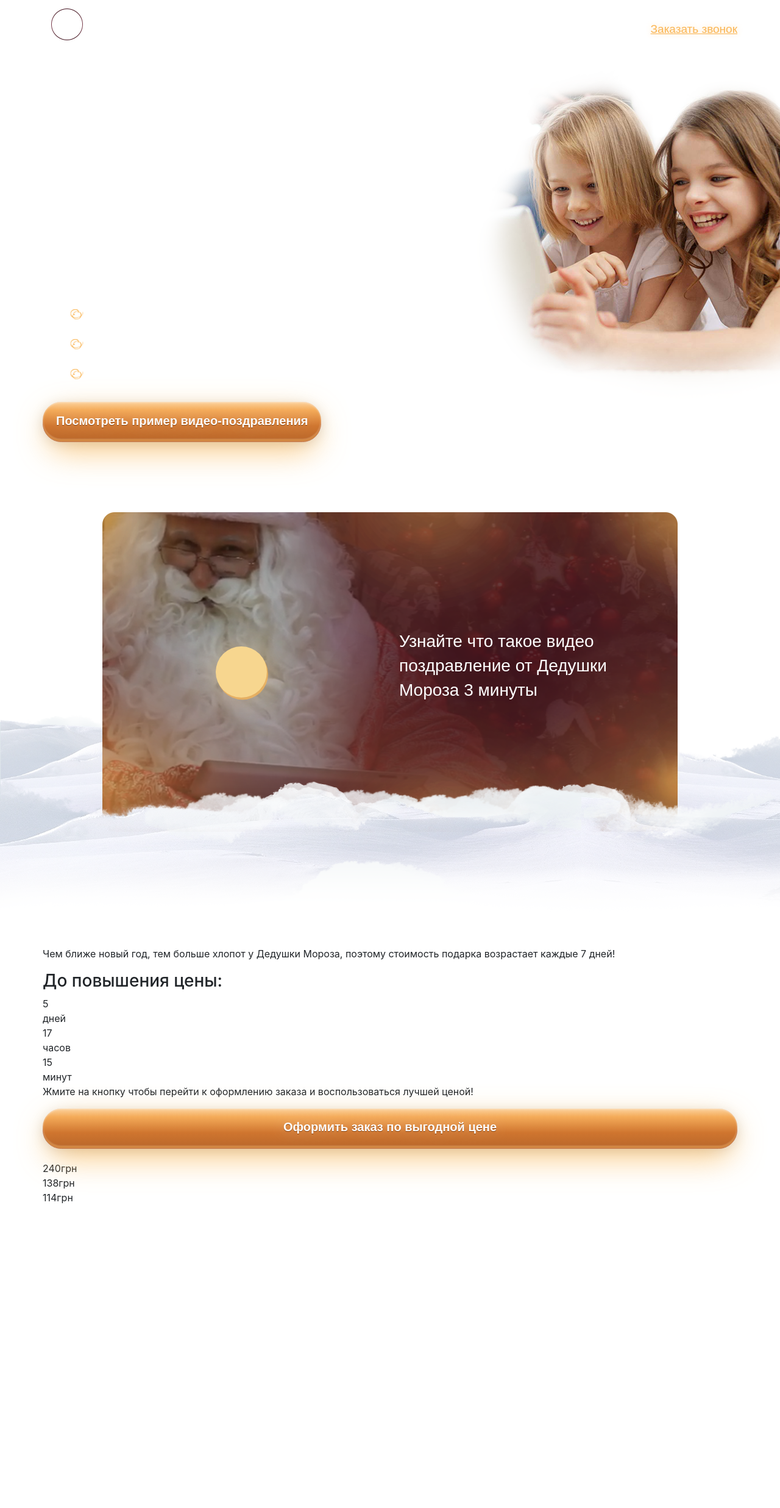
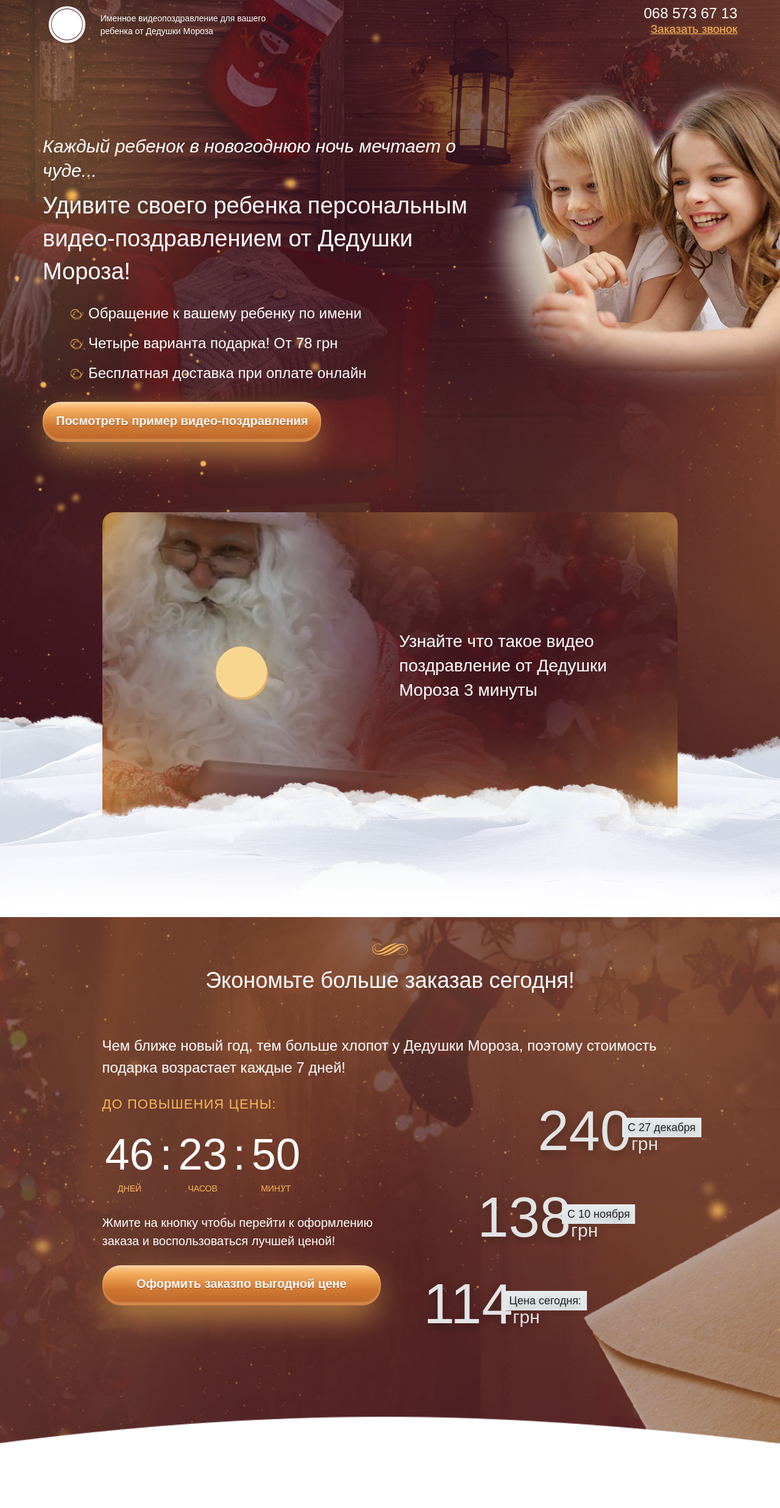
Before and after one commit to tagopen/Video, a PHP site: page / in a window 1280 px wide; the page is wider, and only the part inside the window is pictured. Shown: that part at 61% size. Before the commit the page ends 1974 px from the top of that part, so only its background shows below. Run offline with PHP 8.4, Linux system fonts and the light colour scheme; some web fonts are replaced.

Commit message:
section discount

```diff
--- a/app/css/style.css
+++ b/app/css/style.css
@@ -248,13 +248,39 @@ button:focus {
 
 /* heading */
 .heading {
+  position: relative;
   font: 500 28px/40px "PF Din Text Pro", sans-serif;
   color: #212121;
   text-align: center;
 }
 
+.heading--curl {
+  padding-top: 42px;
+}
+
+.heading--curl:before {
+  content: '';
+  position: absolute;
+  top: 0;
+  left: 50%;
+  -webkit-transform: translateX(-50%);
+      -ms-transform: translateX(-50%);
+          transform: translateX(-50%);
+  width: 60px;
+  height: 22px;
+  background: url(../img/icons/curl.png) no-repeat 50% 50%;
+  background-size: contain;
+}
+
 .heading--white {
   color: #fff;
+}
+
+@media only screen and (min-width: 768px) {
+  .heading {
+    font-size: 36px;
+    line-height: 40px;
+  }
 }
 
 /* button */
@@ -275,6 +301,9 @@ button:focus {
   display: -webkit-inline-flex;
   display: -ms-inline-flexbox;
   display: inline-flex;
+  -webkit-flex-wrap: wrap;
+      -ms-flex-wrap: wrap;
+          flex-wrap: wrap;
   -webkit-box-pack: center;
   -webkit-justify-content: center;
       -ms-flex-pack: center;
@@ -376,12 +405,6 @@ button:focus {
   }
 }
 
-  .btn {
-    font-size: 20px;
-    line-height: 26px;
-  }
-}
-
 /* ---------------------------------------- */
 /* H O M E    P A G E    S T Y L E          */
 /* ---------------------------------------- */
@@ -392,6 +415,7 @@ button:focus {
   position: relative;
   background: url(../img/headerbg.jpg) no-repeat;
   background-size: cover;
+  overflow: hidden;
 }
 
 .menu {
@@ -688,3 +712,227 @@ button:focus {
 /* ---------------------------------------------- */
 /* S E C T I O N    D I S C O U N T    S T Y L E  */
 /* ---------------------------------------------- */
+.discount {
+  padding: 50px 0 83px;
+  background-image: url(../img/letter.png);
+  background-repeat: no-repeat;
+  background-size: cover;
+  background-position: 50% 50%;
+}
+
+.discount__heading {
+  margin-bottom: 50px;
+}
+
+.discount__descr {
+  margin-bottom: 26px;
+}
+
+.discount__price {
+  margin-bottom: 26px;
+}
+
+.discount__countdown {
+  margin-bottom: 46px;
+  text-align: center;
+}
+
+.discount__notify {
+  margin-bottom: 34px;
+  text-align: center;
+}
+
+.descr {
+  font: 500 24px/36px "PF Din Text Pro", sans-serif;
+  color: #212121;
+  text-align: center;
+}
+
+.descr--white {
+  color: #fff;
+}
+
+.countdown__heading {
+  margin-bottom: 17px;
+}
+
+.timer {
+  display: -webkit-box;
+  display: -webkit-flex;
+  display: -ms-flexbox;
+  display: flex;
+  -webkit-flex-wrap: wrap;
+      -ms-flex-wrap: wrap;
+          flex-wrap: wrap;
+  -webkit-box-orient: horizontal;
+  -webkit-box-direction: normal;
+  -webkit-flex-direction: row;
+      -ms-flex-direction: row;
+          flex-direction: row;
+  -webkit-box-pack: center;
+  -webkit-justify-content: center;
+      -ms-flex-pack: center;
+          justify-content: center;
+}
+
+.timer__item {
+  margin: 10px 5px;
+}
+
+.timer__time {
+  margin-bottom: 11px;
+  font: 400 72px/74px "Neumann", sans-serif;
+  color: #fff;
+  text-transform: uppercase;
+}
+
+.timer__text {
+  display: block;
+  font: 400 14px/16px "PF Din Text Pro", sans-serif;
+  color: #fab655;
+  text-transform: uppercase;
+  text-align: center;
+}
+
+.cd-heading {
+  font: 400 22px/36px "Neumann", sans-serif;
+  color: #fab655;
+  text-transform: uppercase;
+  letter-spacing: 1.1px;
+}
+
+.price {
+  display: -webkit-box;
+  display: -webkit-flex;
+  display: -ms-flexbox;
+  display: flex;
+  -webkit-box-orient: horizontal;
+  -webkit-box-direction: normal;
+  -webkit-flex-direction: row;
+      -ms-flex-direction: row;
+          flex-direction: row;
+  -webkit-flex-wrap: wrap;
+      -ms-flex-wrap: wrap;
+          flex-wrap: wrap;
+  -webkit-box-pack: center;
+  -webkit-justify-content: center;
+      -ms-flex-pack: center;
+          justify-content: center;
+}
+
+.price__item {
+  position: relative;
+  margin: 13px 15px;
+  padding-bottom: 20px;
+}
+
+.price__value {
+  margin-right: 6px;
+  font: 400 48px/50px "Neumann", sans-serif;
+  text-shadow: 0 5px 15px rgba(0, 0, 0, 0.35);
+  color: #e3e3e3;
+}
+
+.price__value:after {
+  content: attr(data-label);
+  position: absolute;
+  margin-bottom: -4px;
+  bottom: 0;
+  left: 50%;
+  -webkit-transform: translateX(-50%);
+      -ms-transform: translateX(-50%);
+          transform: translateX(-50%);
+  padding: 2px 7px 3px;
+  background-color: #e6ebed;
+  font: 300 18px/20px "PF Din Text Pro", sans-serif;
+  color: #212121;
+  text-align: center;
+  white-space: nowrap;
+}
+
+.price__currency {
+  font: 400 16px/32px "Neumann", sans-serif;
+  text-shadow: 0 5px 15px rgba(0, 0, 0, 0.35);
+  color: #e3e3e3;
+}
+
+.notify {
+  font: 500 20px/30px "PF Din Text Pro", sans-serif;
+  color: #fff;
+}
+
+@media only screen and (min-width: 768px) {
+  .discount {
+    padding: 42px 0 228px;
+  }
+  .discount__heading {
+    margin-bottom: 69px;
+  }
+  .discount__descr {
+    margin-bottom: 24px;
+    text-align: left;
+  }
+  .discount__countdown {
+    margin-bottom: 23px;
+    text-align: left;
+  }
+  .discount__notify {
+    margin-bottom: 25px;
+    text-align: left;
+  }
+  .timer {
+    -webkit-box-pack: start;
+    -webkit-justify-content: flex-start;
+        -ms-flex-pack: start;
+            justify-content: flex-start;
+  }
+  .price__value {
+    position: relative;
+    margin: 0;
+    font-size: 66px;
+    line-height: 70px;
+  }
+  .price__value:after {
+    margin-left: -10px;
+    top: 22px;
+    left: 100%;
+    bottom: auto;
+    -webkit-transform: translateX(0);
+        -ms-transform: translateX(0);
+            transform: translateX(0);
+    font-size: 13px;
+    line-height: 15px;
+  }
+  .price__currency {
+    font-size: 21px;
+    line-height: 23px;
+  }
+}
+
+@media only screen and (min-width: 992px) {
+  .price__item--2 {
+    -webkit-transform: translateX(-50%);
+        -ms-transform: translateX(-50%);
+            transform: translateX(-50%);
+  }
+  .price__item--3 {
+    -webkit-transform: translateX(-100%);
+        -ms-transform: translateX(-100%);
+            transform: translateX(-100%);
+  }
+  .price__value {
+    font-size: 92px;
+    line-height: 96px;
+  }
+  .price__value:after {
+    margin-left: -15px;
+    padding: 5px 9px;
+    top: 30px;
+    font-size: 18px;
+    line-height: 22px;
+  }
+  .price__currency {
+    font-size: 30px;
+    line-height: 34px;
+  }
+}
--- a/app/index.html
+++ b/app/index.html
@@ -36,18 +36,18 @@
     <meta name="twitter:image" content="/img/logo/microformat.png"/>
     <!-- build:css css/bundle.min.css-->
     <!-- Fonts CSS-->
-    <link rel="stylesheet" href="css/fonts.css?v=1510600122089">
+    <link rel="stylesheet" href="css/fonts.css?v=1510617572037">
     <!-- Bootstrap CSS-->
-    <link rel="stylesheet" href="css/bootstrap.css?v=1510600122089">
+    <link rel="stylesheet" href="css/bootstrap.css?v=1510617572037">
     <!-- Font-Awesome CSS-->
-    <link rel="stylesheet" href="css/font-awesome.css?v=1510600122089">
+    <link rel="stylesheet" href="css/font-awesome.css?v=1510617572037">
     <!-- Custom CSS -->
-    <link rel="stylesheet" href="css/style.css?v=1510600122089">
+    <link rel="stylesheet" href="css/style.css?v=1510617572037">
     <!-- endbuild-->
     <!-- HTML5 Shim and Respond.js IE8 support of HTML5 elements and media queries-->
     <!-- WARNING: Respond.js doesn't work if you view the page via file://--><!--[if lt IE 9]>
-<script src="https://oss.maxcdn.com/libs/html5shiv/3.7.2/html5shiv.min.js?v=1510600122089"></script>
-<script src="https://oss.maxcdn.com/libs/respond.js/1.4.2/respond.min.js?v=1510600122089"></script>
+<script src="https://oss.maxcdn.com/libs/html5shiv/3.7.2/html5shiv.min.js?v=1510617572037"></script>
+<script src="https://oss.maxcdn.com/libs/respond.js/1.4.2/respond.min.js?v=1510617572037"></script>
 <![endif]-->
   </head>
   <body class="body">
@@ -131,14 +131,16 @@
     <main class="main">
       <section class="discount">
         <div class="container">
-          <div class="row">
+          <div class="row justify-content-around">
             <div class="col-24">
               <h2 class="heading heading--white heading--curl discount__heading">Экономьте больше заказав сегодня!</h2>
+            </div>
+            <div class="col-24 col-lg-20">
               <p class="descr descr--white discount__descr">Чем ближе новый год, тем больше хлопот у Дедушки Мороза, поэтому стоимость подарка возрастает каждые 7 дней!</p>
             </div>
           </div>
-          <div class="row flex-reverse flex-lg-unordered">
-            <div class="col-24">
+          <div class="row flex-column-reverse flex-md-row justify-content-around">
+            <div class="col-24 col-md-16 col-lg-10">
               <div class="countdown discount__countdown">
                 <h3 class="cd-heading countdown__heading">До повышения цены:</h3>
                 <div class="timer js-timer">
@@ -147,8 +149,14 @@
                     <div class="timer__text">дней</div>
                   </div>
                   <div class="timer__item">
+                    <div class="timer__time">:</div>
+                  </div>
+                  <div class="timer__item">
                     <div class="timer__time">17</div>
                     <div class="timer__text">часов</div>
+                  </div>
+                  <div class="timer__item">
+                    <div class="timer__time">:</div>
                   </div>
                   <div class="timer__item">
                     <div class="timer__time">15</div>
@@ -158,14 +166,14 @@
               </div>
               <p class="notify discount__notify">Жмите на кнопку чтобы перейти к оформлению заказа и воспользоваться лучшей ценой!</p>
               <div class="btn-groups">
-                <button class="btn btn--default btn--size discount__btn">Оформить заказ по выгодной цене</button>
+                <button class="btn btn--default btn--size discount__btn">Оформить заказ <nobr>по выгодной цене</nobr></button>
               </div>
             </div>
-            <div class="col-24">
-              <div class="price">
-                <div class="price__item price__item--1"><span class="price__value" data-label="С 27 декабря">240</span><span class="sprice__currency">грн</span></div>
-                <div class="price__item price__item--2"><span class="price__value" data-label="С 10 ноября">138</span><span class="sprice__currency">грн</span></div>
-                <div class="price__item price__item--3"><span class="price__value" data-label="Цена сегодня:">114</span><span class="sprice__currency">грн</span></div>
+            <div class="col-24 col-md-8 col-lg-6">
+              <div class="price discount__price">
+                <div class="price__item price__item--1"><span class="price__value" data-label="С 27 декабря">240</span><span class="price__currency">грн</span></div>
+                <div class="price__item price__item--2"><span class="price__value" data-label="С 10 ноября">138</span><span class="price__currency">грн</span></div>
+                <div class="price__item price__item--3"><span class="price__value" data-label="Цена сегодня:">114</span><span class="price__currency">грн</span></div>
               </div>
             </div>
           </div>
@@ -175,15 +183,17 @@
     <div class="footer"></div>
     <!-- build:js js/bundle.min.js-->
     <!-- Popper JavaScript-->
-    <script src="js/popper.js?v=1510600122089"></script>
+    <script src="js/popper.js?v=1510617572037"></script>
     <!-- jQuery-->
-    <script src="js/jquery.js?v=1510600122089"></script>
+    <script src="js/jquery.js?v=1510617572037"></script>
     <!-- Bootstrap JavaScript-->
-    <script src="js/bootstrap.js?v=1510600122089"></script>
+    <script src="js/bootstrap.js?v=1510617572037"></script>
     <!-- Old browsers reject JavaScript-->
-    <script src="js/jquery.reject.js?v=1510600122089"></script>
+    <script src="js/jquery.reject.js?v=1510617572037"></script>
+    <!-- CountDown JavaScript-->
+    <script src="js/jquery.countdown.js?v=1510617572037"></script>
     <!-- Custom JavaScript-->
-    <script src="js/main.js?v=1510600122089"></script>
+    <script src="js/main.js?v=1510617572037"></script>
     <!-- endbuild-->
   </body>
 </html>
--- a/app/js/main.js
+++ b/app/js/main.js
@@ -40,4 +40,16 @@
   });
 
 
+  // jQuery.countdown http://hilios.github.io/jQuery.countdown/examples/legacy-style.html
+  $('.js-timer').countdown('2017/12/31', function(event) {
+
+    var $this = $(this).html(event.strftime(''
+      + '<div class="timer__item"><div class="timer__time">%D</div><div class="timer__text">дней</div></div>'
+      + '<div class="timer__item"><div class="timer__time">:</div></div>'
+      + '<div class="timer__item"><div class="timer__time">%H</div><div class="timer__text">часов</div></div>'
+      + '<div class="timer__item"><div class="timer__time">:</div></div>'
+      + '<div class="timer__item"><div class="timer__time">%M</div><div class="timer__text">минут</div></div>'));
+  });
+
+
 })(jQuery); // End of use strict
--- a/app/sass/pages/_main.sass
+++ b/app/sass/pages/_main.sass
@@ -58,14 +58,29 @@ button
     outline: none !important
 +cm("heading")
 .heading
+  position: relative
   font: 500 28px/40px $main-font
   color: #212121
   text-align: center
   &--curl
+    padding-top: 42px
+    &:before
+      content: ''
+      position: absolute
+      top: 0
+      left: 50%
+      transform: translateX(-50%)
+      width: 60px
+      height: 22px
+      background: url(../img/icons/curl.png) no-repeat 50% 50%
+      background-size: contain
 
   &--white
     color: #fff
-
++r(768)
+  .heading
+    font-size: 36px
+    line-height: 40px
 +cm("button")
 a,
 button
@@ -76,6 +91,7 @@ button
 .btn
   position: relative
   display: inline-flex
+  flex-wrap: wrap
   justify-content: center
   align-items: center
   margin-bottom: 25px
@@ -146,6 +162,7 @@ button
   position: relative
   background: url(../img/headerbg.jpg) no-repeat
   background-size: cover
+  overflow: hidden
 .menu
   position: absolute
   top: 0
@@ -348,4 +365,138 @@ button
     padding-top: 40px
 +comment("section discount style")
 .discount
+  padding: 50px 0 83px
+  background-image: url(../img/letter.png)
+  background-repeat: no-repeat
+  background-size: cover
+  background-position: 50% 50%
   &__heading
+    margin-bottom: 50px
+  &__descr
+    margin-bottom: 26px
+  &__price
+    margin-bottom: 26px
+  &__countdown
+    margin-bottom: 46px
+    text-align: center
+  &__notify
+    margin-bottom: 34px
+    text-align: center
+.descr
+  font: 500 24px/36px $main-font
+  color: #212121
+  text-align: center
+  &--white
+   color: #fff
+.countdown
+  &__heading
+    margin-bottom: 17px
+.timer
+  display: flex
+  flex-wrap: wrap
+  flex-direction: row
+  justify-content: center
+  &__item
+    margin: 10px 5px
+  &__time
+    margin-bottom: 11px
+    font: 400 72px/74px $font-neumann
+    color: #fff
+    text-transform: uppercase
+  &__text
+    display: block
+    font: 400 14px/16px $main-font
+    color: #fab655
+    text-transform: uppercase
+    text-align: center
+.cd-heading
+  font: 400 22px/36px $font-neumann
+  color: #fab655
+  text-transform: uppercase
+  letter-spacing: 1.1px
+.price
+  display: flex
+  flex-direction: row
+  flex-wrap: wrap
+  justify-content: center
+  &__item
+    position: relative
+    margin: 13px 15px
+    padding-bottom: 20px
+  &__value
+    margin-right: 6px
+    font: 400 48px/50px $font-neumann
+    text-shadow: 0 5px 15px rgba(0, 0, 0, 0.35)
+    color: #e3e3e3
+    &:after
+      content: attr(data-label)
+      position: absolute
+      margin-bottom: -4px
+      bottom: 0
+      left: 50%
+      transform: translateX(-50%)
+      padding: 2px 7px 3px
+      background-color: #e6ebed
+      font: 300 18px/20px $main-font
+      color: #212121
+      text-align: center
+      white-space: nowrap
+  &__currency
+    font: 400 16px/32px $font-neumann
+    text-shadow: 0 5px 15px rgba(0, 0, 0, 0.35)
+    color: #e3e3e3
+.notify
+  font: 500 20px/30px $main-font
+  color: #fff
++r(768)
+  .discount
+    padding: 42px 0 228px
+    &__heading
+      margin-bottom: 69px
+    &__descr
+      margin-bottom: 24px
+      text-align: left
+    &__countdown
+      margin-bottom: 23px
+      text-align: left
+    &__notify
+      margin-bottom: 25px
+      text-align: left
+  .timer
+    justify-content: flex-start
+  .price
+    &__value
+      position: relative
+      margin: 0
+      font-size: 66px
+      line-height: 70px
+      &:after
+        margin-left: -10px
+        top: 22px
+        left: 100%
+        bottom: auto
+        transform: translateX(0)
+        font-size: 13px
+        line-height: 15px
+    &__currency
+      font-size: 21px
+      line-height: 23px
++r(992)
+  .price
+    &__item
+      &--2
+        transform: translateX(-50%)
+      &--3
+        transform: translateX(-100%)
+    &__value
+      font-size: 92px
+      line-height: 96px
+      &:after
+        margin-left: -15px
+        padding: 5px 9px
+        top: 30px
+        font-size: 18px
+        line-height: 22px
+    &__currency
+      font-size: 30px
+      line-height: 34px
--- a/app/views/base/_layout.pug
+++ b/app/views/base/_layout.pug
@@ -87,6 +87,8 @@ html.html(lang='ru' prefix='og: http://ogp.me/ns#')
     block scripts
     //- Slick-Slider JavaScript
     //- script(src='js/slick.js')
+    // CountDown JavaScript
+    script(src='js/jquery.countdown.js')
     // Custom JavaScript
     script(src='js/main.js')
 
--- a/app/views/utils/_variables.pug
+++ b/app/views/utils/_variables.pug
@@ -135,6 +135,7 @@
           descr: "Чем ближе новый год, тем больше хлопот у Дедушки Мороза, поэтому стоимость подарка возрастает каждые 7 дней!",
           timer: {
             heading: "До повышения цены:",
+            delimeter: ":",
             days: {
               number: "5",
               text: "дней"
@@ -150,7 +151,7 @@
           },
           notify: "Жмите на кнопку чтобы перейти к оформлению заказа и воспользоваться лучшей ценой!",
           btn: {
-            text: "Оформить заказ по выгодной цене"
+            text: "Оформить заказ <nobr>по выгодной цене</nobr>"
           },
           price: [
             {
--- a/gulpfile.babel.js
+++ b/gulpfile.babel.js
@@ -79,6 +79,7 @@ gulp.task('scripts', () => {
       'node_modules/bootstrap/dist/js/bootstrap.js',
       'node_modules/jquery/dist/jquery.js',
       'node_modules/bootstrap-validator/dist/validator.js',
+      'node_modules/jquery-countdown/dist/jquery.countdown.js',
       //'node_modules/onepage-scroll/jquery.onepage-scroll.js',
       //'node_modules/jquery.cookie/jquery.cookie.js',
       //'node_modules/matchHeight/dist/jquery.matchHeight.js',
--- a/package.json
+++ b/package.json
@@ -68,6 +68,7 @@
     "fancybox": "^3.0.0",
     "font-awesome": "^4.7.0",
     "jquery": "^3.2.1",
+    "jquery-countdown": "^2.2.0",
     "jquery.cookie": "^1.4.1",
     "onepage-scroll": "^1.3.0"
   }
```
Also changed, not shown: app/views/partials/_discount.pug (+11 -6 lines), app/img/icons/curl.png (added), app/js/jquery.countdown.js (added).
